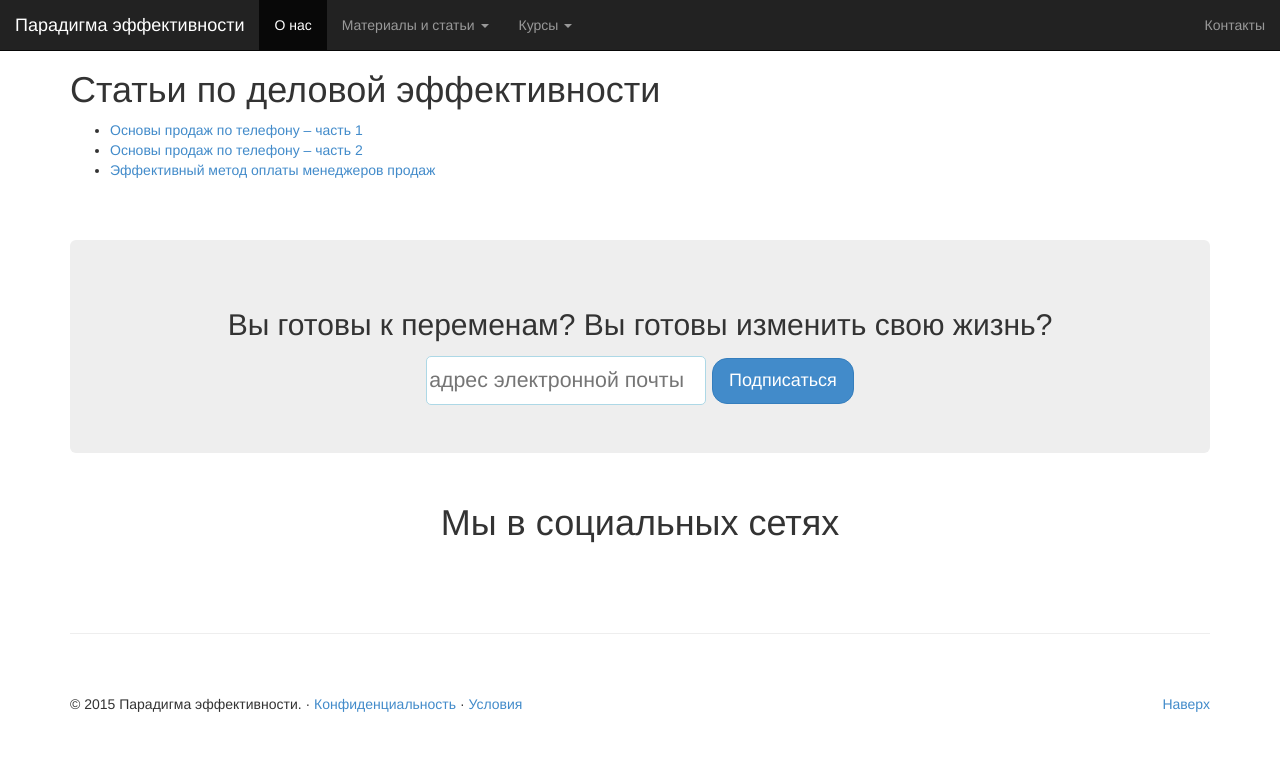
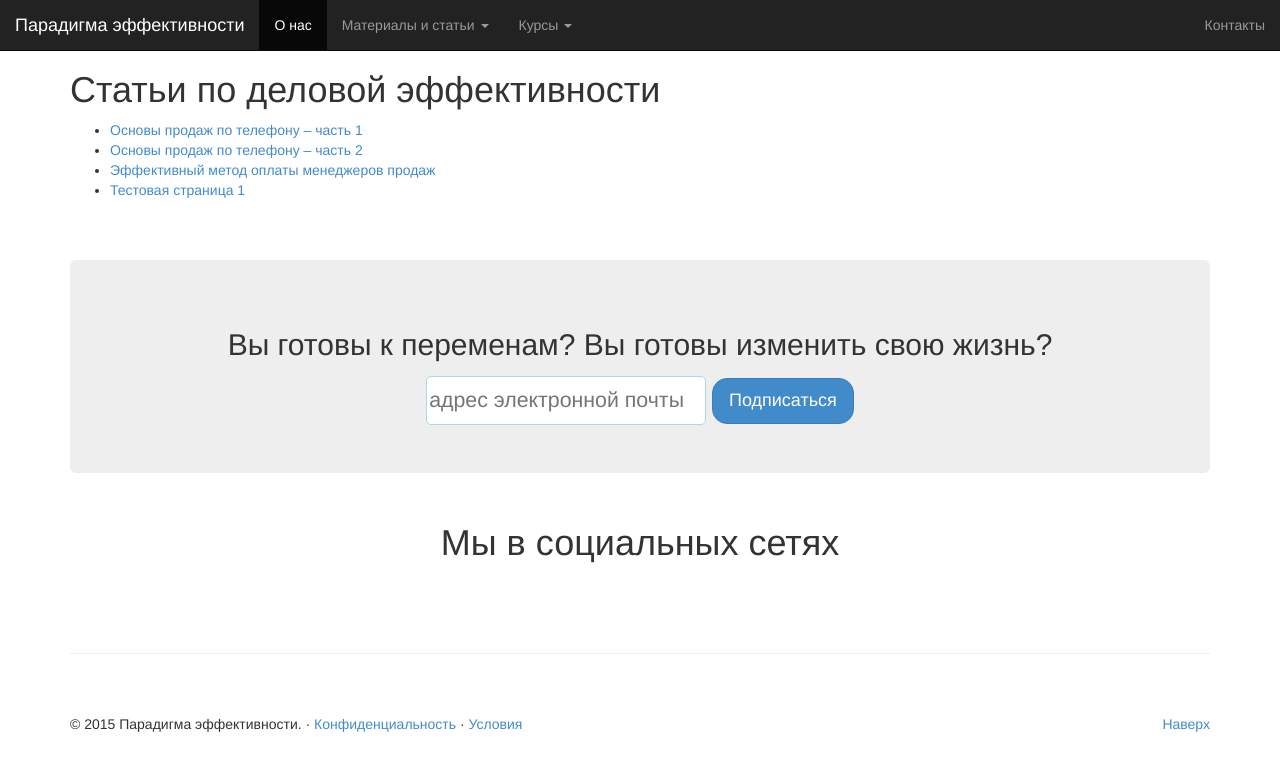
Before and after one commit to EfficiencyParadigm/EfficiencyParadigm.github.io, a Jekyll site: the page built from content/business.md, in a window 1280 px wide. Shown: the top 771 px of the page. Built offline with Jekyll 4.4.1, drawn with Linux system fonts in a browser that asks for light colours.

Commit message:
Update business.md

```diff
--- a/content/business.md
+++ b/content/business.md
@@ -7,3 +7,4 @@ title: Деловая эффективность
 * [Основы продаж по телефону – часть 1](/content/businessContent/telesales1.html)
 * [Основы продаж по телефону – часть 2](/content/businessContent/telesales2.html)
 * [Эффективный метод оплаты менеджеров продаж](/content/businessContent/payment.html)
+* [Тестовая страница 1](/content/businessContent/testpage.html)
```
